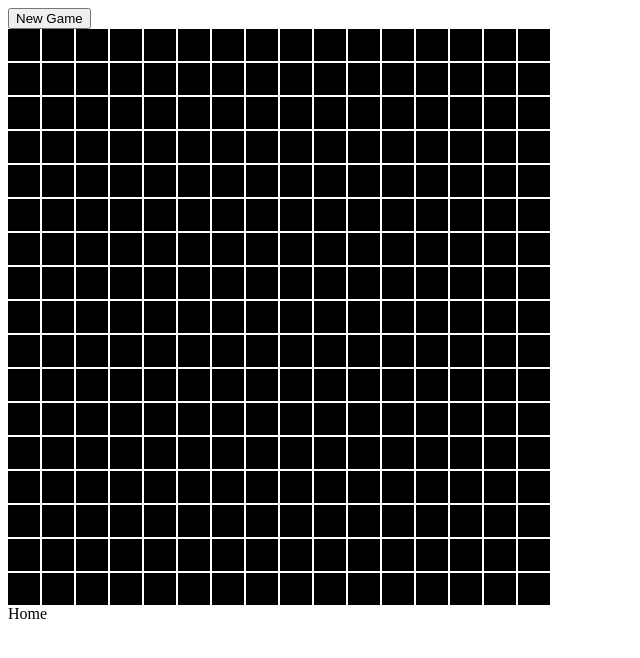
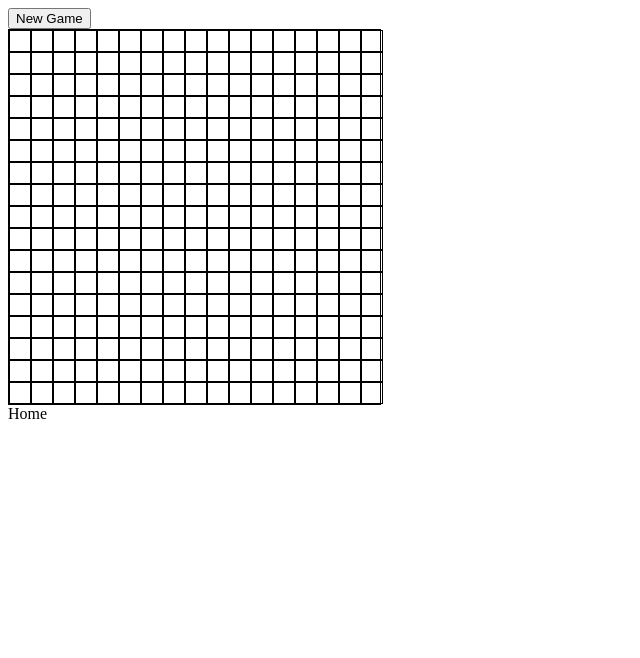
Before and after one commit to kevin-lane/Grupp4-krav, a React (Vite) app in the folder frontend/grupp-4-gomoku/: page / in a window 1280 px wide. Shown: the top 658 px of the page, without its empty margins (0-640 px from the left). Built offline with nearby package versions, Linux system fonts and the light colour scheme.

Commit message:
Tried to get X and O on the board
Tried to get X and O on the board

```diff
--- a/frontend/grupp-4-gomoku/public/data.json
+++ b/frontend/grupp-4-gomoku/public/data.json
@@ -8,9 +8,10 @@
   "state":"new",
   "board": {
       "minInRow": 5,
-      "cols": 16,
-      "rows": 16,
+      "cols": 17,
+      "rows": 17,
       "tiles": [
+          [0,0,0,0,0,0,0,0,0,0,0,0,0,0,0,0,0],
           [0,0,0,0,0,0,0,0,0,0,0,0,0,0,0,0,0],
           [0,0,0,0,0,0,0,0,0,0,0,0,0,0,0,0,0],
           [0,0,0,0,0,0,0,0,0,0,0,0,0,0,0,0,0],
--- a/frontend/grupp-4-gomoku/src/components/Gameboard.jsx
+++ b/frontend/grupp-4-gomoku/src/components/Gameboard.jsx
@@ -6,6 +6,13 @@ const array = []
 
 function Gameboard() {
   const [board, setBoard] = useState([]);
+
+  const [boards, setBoards] = useState([]);
+
+
+  useEffect(() => {
+      setBoards(json.board.tiles);
+  }, []);
 
   console.log(json.board.tiles.map(index => index));
   let table = document.getElementById('gameboardtable');
@@ -17,33 +24,86 @@ function Gameboard() {
     }
   }
   console.log(json.board.tiles);
+  console.log(array);
+
+  const [bool, setBool] = useState([])
+  const [boo, setBoo] = useState(false)
+  const [playerTurn, setPlayerTurn] = useState(null);
+
+
+  const move = (colindex, rowindex) => () => {
+
+    if(playerTurn === 1  ) {
+      json.board.tiles[rowindex][colindex] = 1
+      setPlayerTurn(2);
+    }
+    else if (playerTurn === 2 ) {
+      json.board.tiles[rowindex][colindex] = 2
+      setPlayerTurn(1);
+    }
+
+
+
+    setBoo(true)
+  };
+
+
+
 
   return (
     <>
-    <Div>
-         {array.map((array, id) => (
-          <div className="container" key={id}>
-            {/* {json.map((json, id) => (
-               <div key={id}>{json.board.tiles}</div>
-            ))} */}
-          </div>
-        ))}
-    </Div>
+    <Board>
+                 {/* Loopa igenom varje row i boards arrayen */}
+            {boards.map((row, rowIndex) => (
+                 // För varje row loopa igen om cols som ger cellerna.
+                row.map((col, colIndex) => (
+                    <Tile key={`${rowIndex}-${colIndex}`} >
+                        <Kryss onClick={move(colIndex, rowIndex)}> {col === 1 ? "X" : col === 2 ? "O" : ""}</Kryss>
+
+                    </Tile>
+                ))
+            ))}
+        </Board>
     </>
   )
 }
 
 export default Gameboard
 
-
 const Div = styled.div`
-grid-template-columns: repeat(16, auto);
-grid-template-rows: repeat(16, auto);
+grid-template-columns: repeat(17, auto);
+grid-template-rows: repeat(17, auto);
 display: grid;
 width: 100px;
 gap: 2px;
 `
 
-// display: grid;
-// grid-template-columns: repeat(16, 1fr);
-// gap: 1px;
+const Circle = styled.div`
+  width: 30px;
+  height: 30px;
+  background-color: red;
+  position: absolute;
+  border-radius: 50%;
+
+`
+const Board = styled.div`
+  display: grid;
+  grid-template-columns: repeat(17, 1fr);
+  gap: 0px;
+  width: 370.5px;
+  border: 1px solid black;
+`;
+
+const Tile = styled.div`
+  width: 20px;
+  height: 20px;
+  border: 1px solid black;
+
+`;
+
+const Kryss = styled.p`
+color: red;
+margin: -6.5px ;
+margin-top: -10px;
+
+`
```
